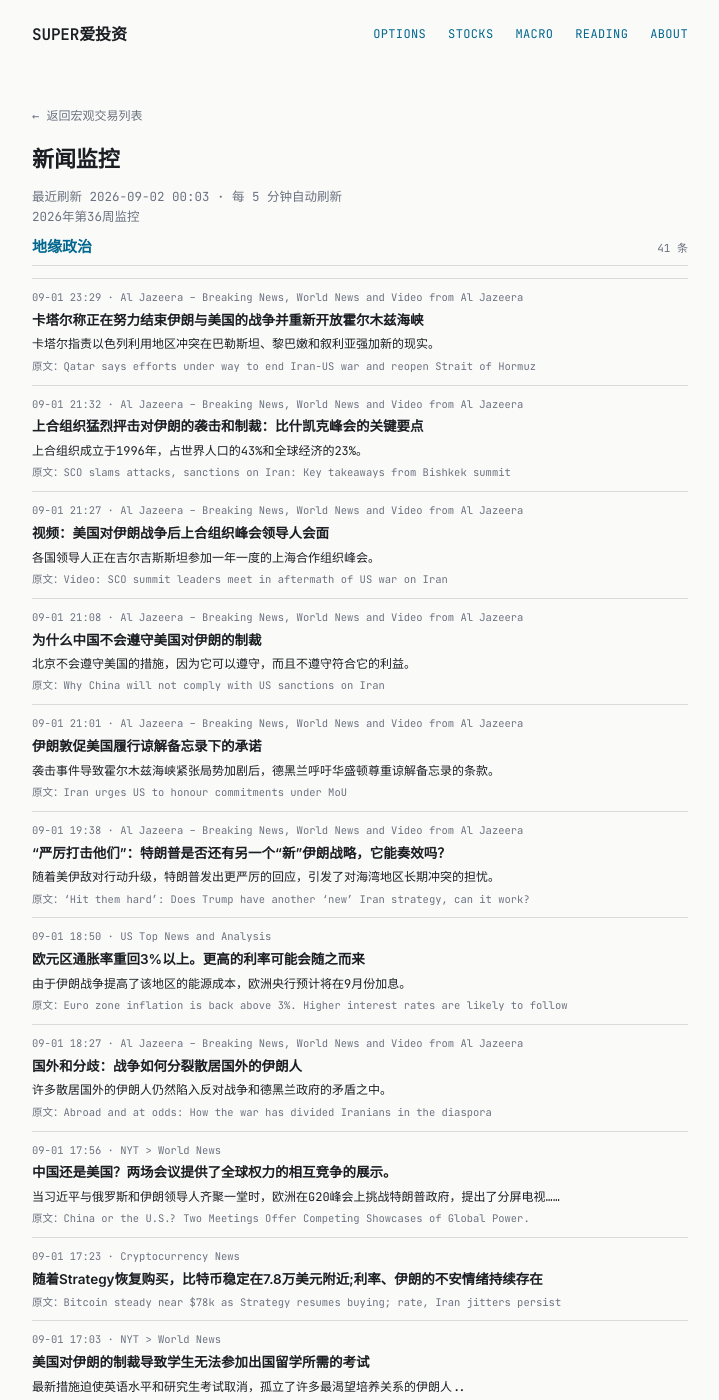
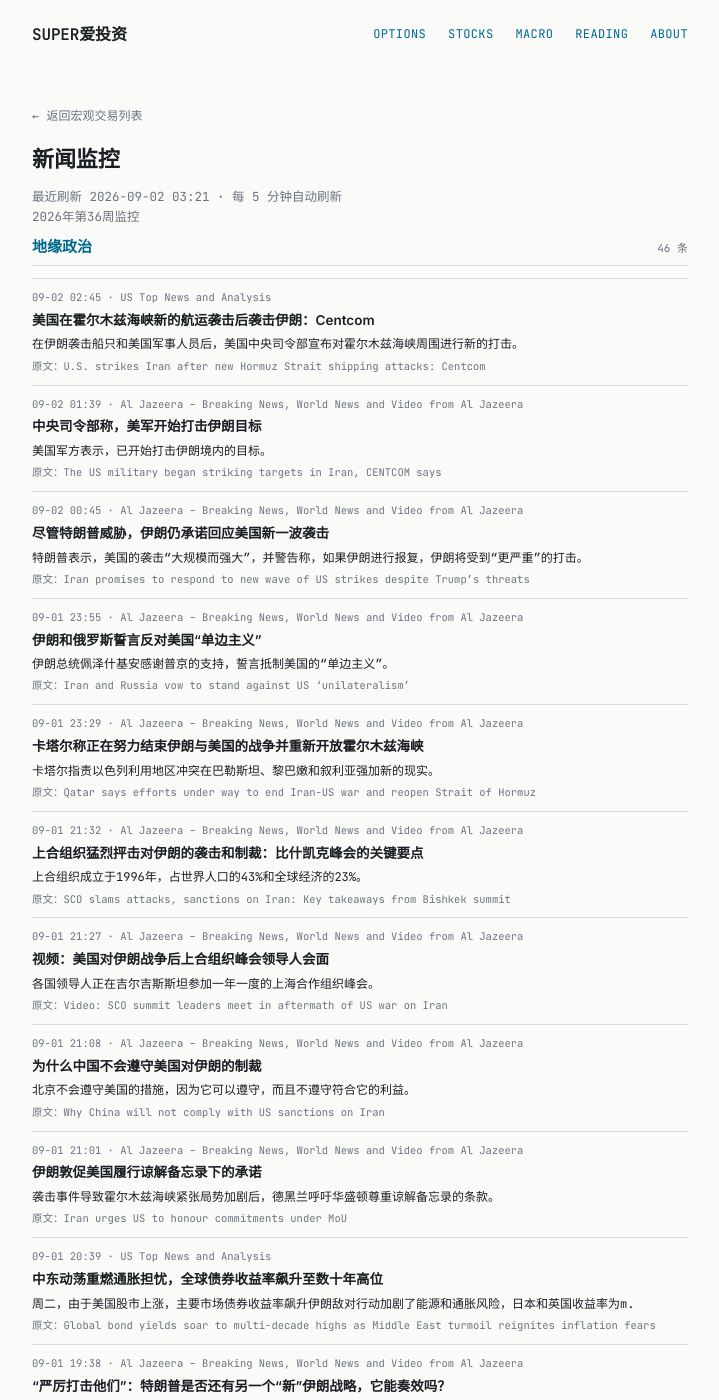
Before and after one commit to tang3super/tang3super.github.io, a Jekyll site: the page built from macro-trade/news-digest.md, in a window 1280 px wide and 1400 px high. Shown: the whole window, without its empty margins (280-999 px from the left). Built offline with Jekyll 4.4.1, drawn with Linux system fonts in a browser that asks for light colours.

Commit message:
sync news-digest article

```diff
--- a/macro-trade/news-digest.md
+++ b/macro-trade/news-digest.md
@@ -5,11 +5,39 @@ title: 新闻监控
 date: '2026-09-02'
 summary: 2026年第36周监控
 week_label: 2026年第36周监控
-last_updated: 2026-09-02 00:03
+last_updated: 2026-09-02 03:21
 refresh_note: 每 5 分钟自动刷新
 topics:
 - name: 地缘政治
   items:
+  - title: 'U.S. strikes Iran after new Hormuz Strait shipping attacks: Centcom'
+    summary: U.S. Central Command announced new strikes around the Strait of Hormuz following Iranian attacks on ships and U.S. military personnel.
+    link: https://www.cnbc.com/2026/09/01/us-strikes-iran-after-new-hormuz-strait-shipping-attacks-centcom.html
+    source: US Top News and Analysis
+    time: 09-02 02:45
+    title_zh: 美国在霍尔木兹海峡新的航运袭击后袭击伊朗：Centcom
+    summary_zh: 在伊朗袭击船只和美国军事人员后，美国中央司令部宣布对霍尔木兹海峡周围进行新的打击。
+  - title: The US military began striking targets in Iran, CENTCOM says
+    summary: The US military said it has begun striking targets in Iran.
+    link: https://www.aljazeera.com/video/newsfeed/2026/9/1/the-us-military-began-striking-targets-in-iran-centcom-says?traffic_source=rss
+    source: Al Jazeera – Breaking News, World News and Video from Al Jazeera
+    time: 09-02 01:39
+    title_zh: 中央司令部称，美军开始打击伊朗目标
+    summary_zh: 美国军方表示，已开始打击伊朗境内的目标。
+  - title: Iran promises to respond to new wave of US strikes despite Trump’s threats
+    summary: Trump says the US attacks were 'large and powerful' and warns that Iran would be hit 'much harder' if it retaliates.
+    link: https://www.aljazeera.com/news/2026/9/1/us-military-says-launching-new-attacks-on-iran?traffic_source=rss
+    source: Al Jazeera – Breaking News, World News and Video from Al Jazeera
+    time: 09-02 00:45
+    title_zh: 尽管特朗普威胁，伊朗仍承诺回应美国新一波袭击
+    summary_zh: 特朗普表示，美国的袭击“大规模而强大”，并警告称，如果伊朗进行报复，伊朗将受到“更严重”的打击。
+  - title: Iran and Russia vow to stand against US ‘unilateralism’
+    summary: Iranian President Pezeshkian thanked Putin for Moscow’s support, vowing to resist US 'unilateralism'.
+    link: https://www.aljazeera.com/video/newsfeed/2026/9/1/iran-and-russia-vow-to-stand-against-us?traffic_source=rss
+    source: Al Jazeera – Breaking News, World News and Video from Al Jazeera
+    time: 09-01 23:55
+    title_zh: 伊朗和俄罗斯誓言反对美国“单边主义”
+    summary_zh: 伊朗总统佩泽什基安感谢普京的支持，誓言抵制美国的“单边主义”。
   - title: Qatar says efforts under way to end Iran-US war and reopen Strait of Hormuz
     summary: Qatar accuses Israel of exploiting regional conflicts to impose new realities in Palestine, Lebanon, and Syria.
     link: https://www.aljazeera.com/news/2026/9/1/qatar-says-efforts-under-way-to-end-iran-us-war-and-reopen-strait-of-hormuz?traffic_source=rss
@@ -45,6 +73,13 @@ topics:
     time: 09-01 21:01
     title_zh: 伊朗敦促美国履行谅解备忘录下的承诺
     summary_zh: 袭击事件导致霍尔木兹海峡紧张局势加剧后，德黑兰呼吁华盛顿尊重谅解备忘录的条款。
+  - title: Global bond yields soar to multi-decade highs as Middle East turmoil reignites inflation fears
+    summary: Bond yields surged across major markets Tuesday as U.S.-Iran hostilities revived energy and inflation risks, with Japan and U.K. yields at m…
+    link: https://www.cnbc.com/2026/09/01/bond-yields-iran-inflation-treasurys-japan-uk.html
+    source: US Top News and Analysis
+    time: 09-01 20:39
+    title_zh: 中东动荡重燃通胀担忧，全球债券收益率飙升至数十年高位
+    summary_zh: 周二，由于美国股市上涨，主要市场债券收益率飙升伊朗敌对行动加剧了能源和通胀风险，日本和英国收益率为m.
   - title: '‘Hit them hard’: Does Trump have another ‘new’ Iran strategy, can it work?'
     summary: Trump signals harsher response as US-Iran hostilities escalate, raising fears of prolonged conflict in the Gulf region.
     link: https://www.aljazeera.com/news/2026/9/1/hit-them-hard-does-trump-have-another-new-iran-strategy-can-it-work?traffic_source=rss
```
